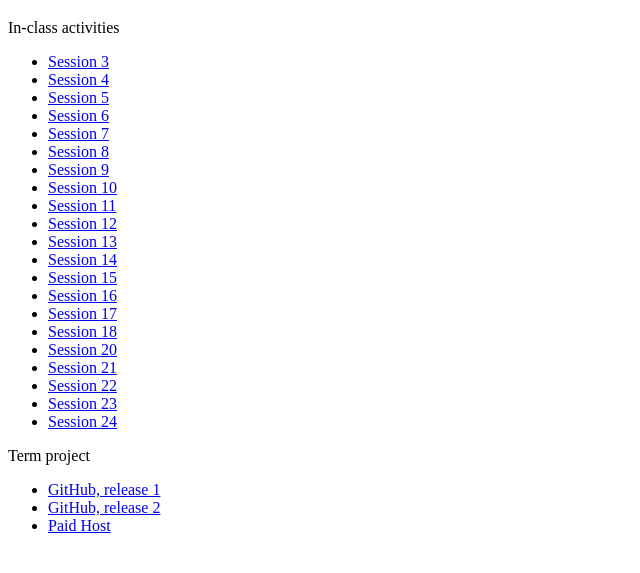
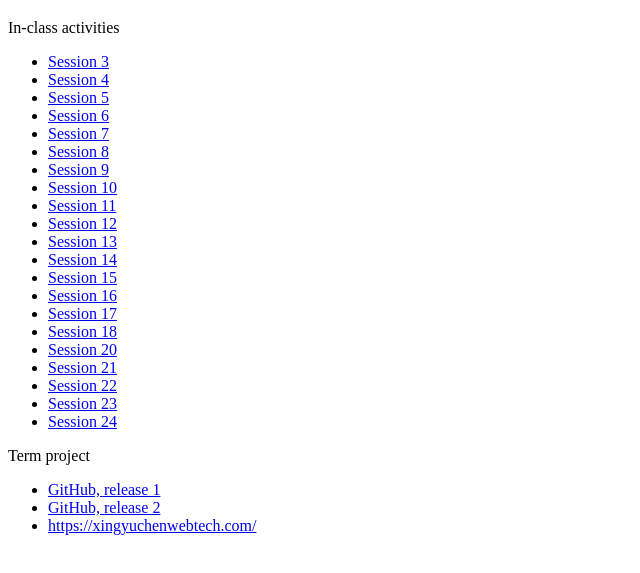
Before and after one commit to xingyuchen515/WebTech, a plain HTML site: page index.htm in a window 1280 px wide. Shown: the part 61-634 px from the top of the page, without its empty margins (0-640 px from the left). Drawn offline with Linux system fonts and the light colour scheme.

Commit message:
Update index.htm

```diff
--- a/index.htm
+++ b/index.htm
@@ -45,7 +45,7 @@
 	<ul>
 		<li><a href="release1/index.htm">GitHub, release 1</a></li>
 		<li><a href="release2/index.htm">GitHub, release 2</a></li>
-		<li><a href="#">Paid Host</a></li>
+		<li><a href="#">https://xingyuchenwebtech.com/</a></li>
 	</ul>
   </body>
 </html>
```
